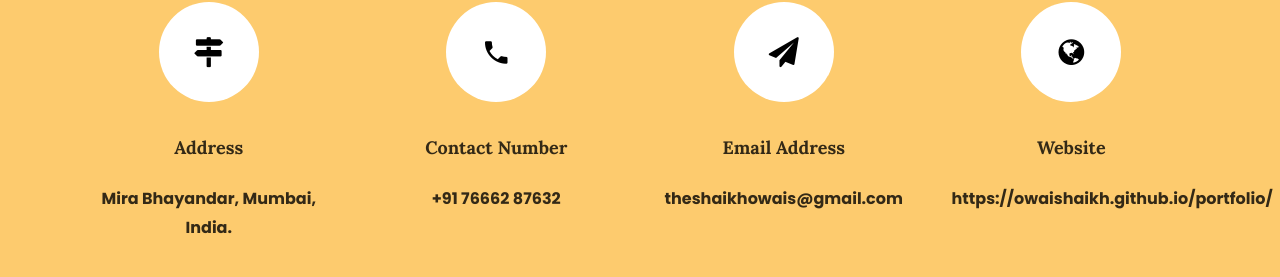
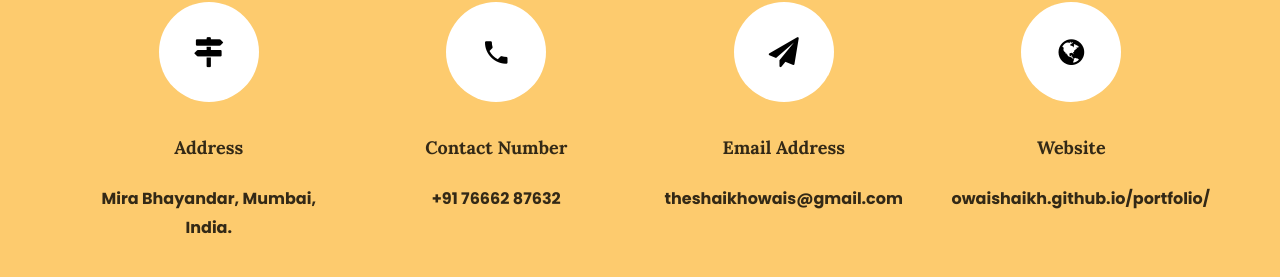
Before and after one commit to owaishaikh/portfolio, a plain HTML site: page contact.html in a window 1280 px wide. Shown: the part 846-1123 px from the top of the page. Drawn offline with Linux system fonts and the light colour scheme; some packages are replaced by stand-ins of ours; no server answers; files whose address does not match are found by name; a web font is replaced by a local one.

Commit message:
Updated Web Link

```diff
--- a/contact.html
+++ b/contact.html
@@ -95,7 +95,7 @@
           			<span class="icon-globe"></span>
           		</div>
           		<h3 class="mb-4">Website</h3>
-	            <p><a href="#">https://owaishaikh.github.io/portfolio/</a></p>
+	            <p><a href="https://owaishaikh.github.io/portfolio/">owaishaikh.github.io/portfolio/</a></p>
 	          </div>
           </div>
         </div>
```
